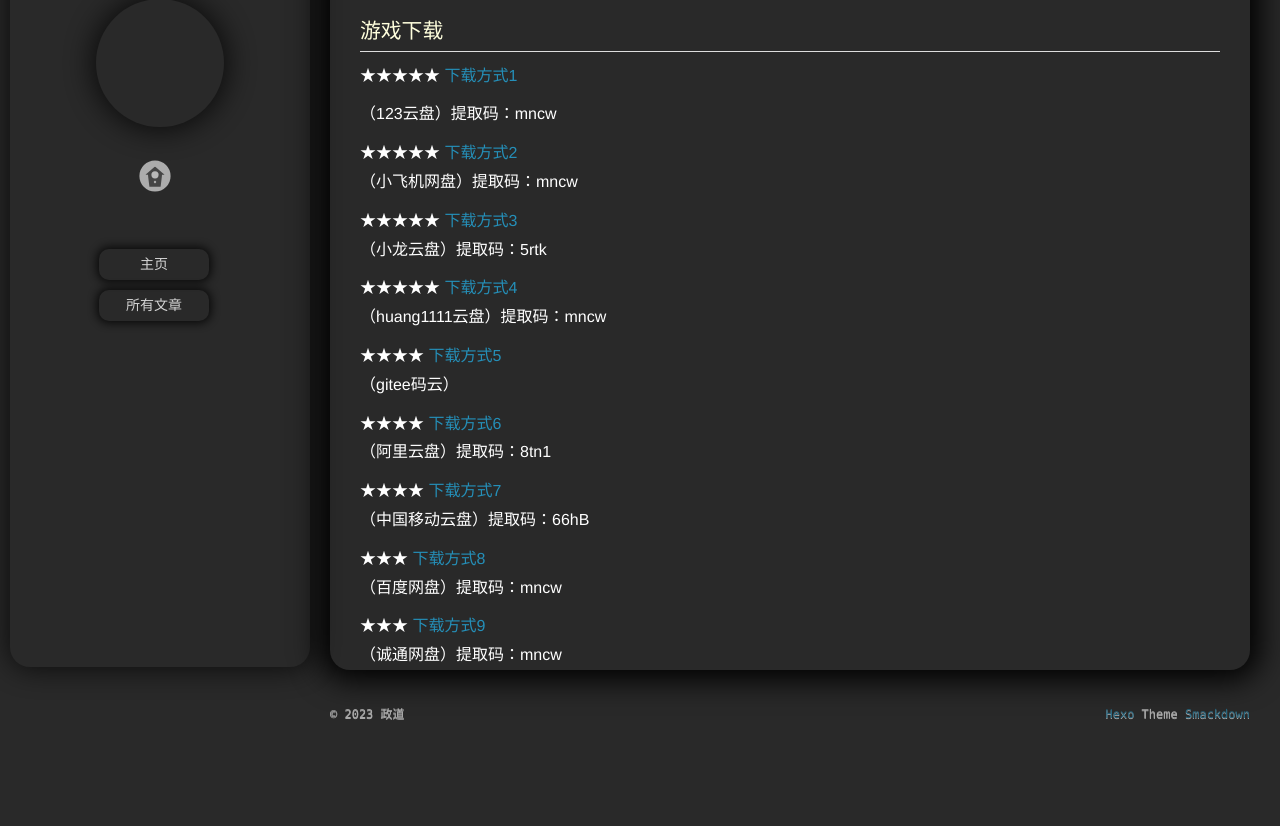
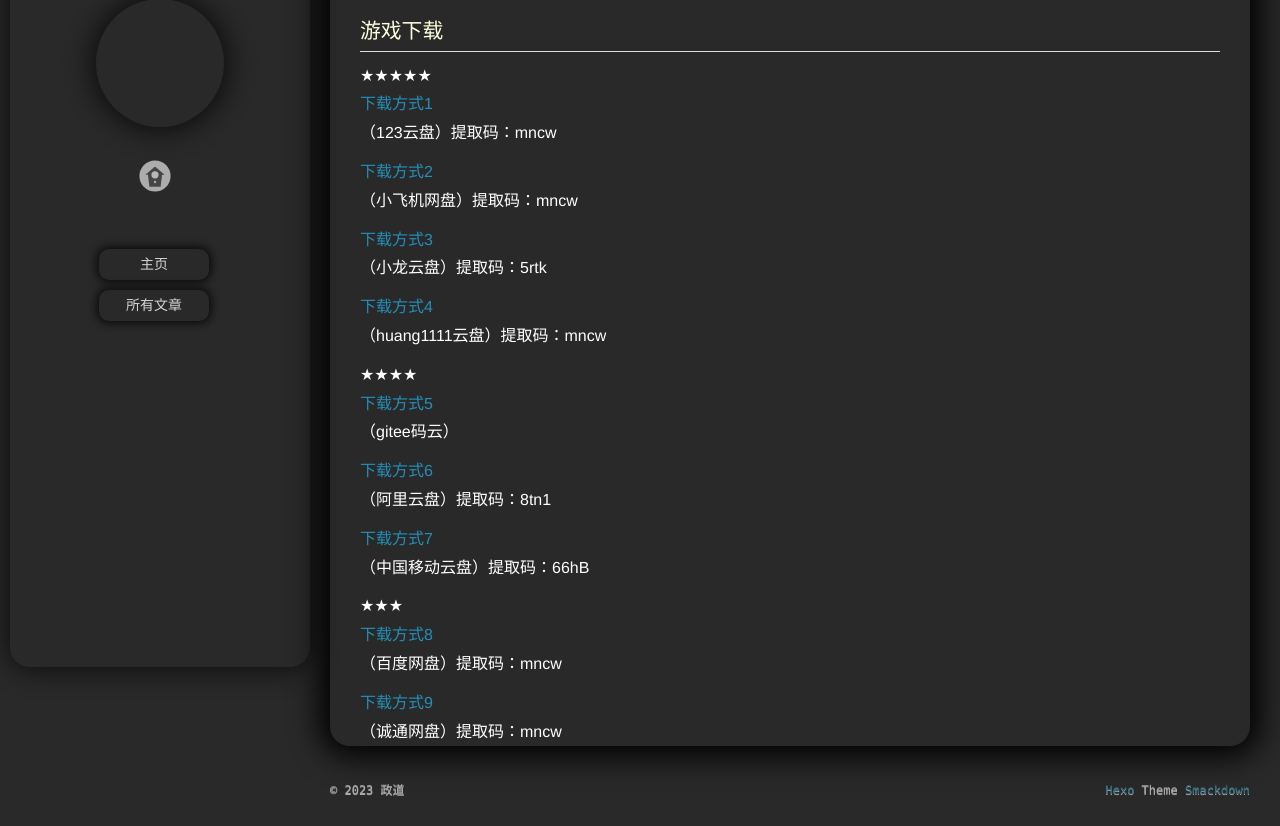
Before and after one commit to zhengdao920/zhengdao920.github.io, a plain HTML site: page 2023/04/30/模拟崇文v1-0-0介绍/index.html in a window 1280 px wide. Shown: the part 123-949 px from the top of the page. Before the commit the page ends 873 px from the top, so only its background shows below. Drawn offline with nearby package versions, Linux system fonts and the light colour scheme; some packages are replaced by stand-ins of ours; a script that the page names is missing.

Commit message:
Site updated: 2023-04-30 16:29:56

```diff
--- a/2023/04/30/模拟崇文v1-0-0介绍/index.html
+++ b/2023/04/30/模拟崇文v1-0-0介绍/index.html
@@ -9,15 +9,15 @@
 
 
   <meta name="viewport" content="width=device-width, initial-scale=1, maximum-scale=1">
-  <meta name="description" content="游戏介绍游戏下载★★★★★ 下载方式1 （123云盘）提取码：mncw ★★★★★ 下载方式2（小飞机网盘）提取码：mncw ★★★★★ 下载方式3（小龙云盘）提取码：5rtk ★★★★★ 下载方式4（huang1111云盘）提取码：mncw ★★★★ 下载方式5（gitee码云） ★★★★ 下载方式6（阿里云盘）提取码：8tn1 ★★★★ 下载方式7（中国移动云盘）提取码：66hB ★★★ 下载">
+  <meta name="description" content="游戏介绍游戏下载★★★★★下载方式1（123云盘）提取码：mncw 下载方式2（小飞机网盘）提取码：mncw  下载方式3（小龙云盘）提取码：5rtk 下载方式4（huang1111云盘）提取码：mncw ★★★★下载方式5（gitee码云）  下载方式6（阿里云盘）提取码：8tn1 下载方式7（中国移动云盘）提取码：66hB ★★★下载方式8（百度网盘）提取码：mncw  下载方式9（诚通网盘）">
 <meta property="og:type" content="article">
 <meta property="og:title" content="模拟崇文v1.0.0介绍">
 <meta property="og:url" content="http://example.com/2023/04/30/%E6%A8%A1%E6%8B%9F%E5%B4%87%E6%96%87v1-0-0%E4%BB%8B%E7%BB%8D/index.html">
 <meta property="og:site_name" content="政道的网站">
-<meta property="og:description" content="游戏介绍游戏下载★★★★★ 下载方式1 （123云盘）提取码：mncw ★★★★★ 下载方式2（小飞机网盘）提取码：mncw ★★★★★ 下载方式3（小龙云盘）提取码：5rtk ★★★★★ 下载方式4（huang1111云盘）提取码：mncw ★★★★ 下载方式5（gitee码云） ★★★★ 下载方式6（阿里云盘）提取码：8tn1 ★★★★ 下载方式7（中国移动云盘）提取码：66hB ★★★ 下载">
+<meta property="og:description" content="游戏介绍游戏下载★★★★★下载方式1（123云盘）提取码：mncw 下载方式2（小飞机网盘）提取码：mncw  下载方式3（小龙云盘）提取码：5rtk 下载方式4（huang1111云盘）提取码：mncw ★★★★下载方式5（gitee码云）  下载方式6（阿里云盘）提取码：8tn1 下载方式7（中国移动云盘）提取码：66hB ★★★下载方式8（百度网盘）提取码：mncw  下载方式9（诚通网盘）">
 <meta property="og:locale">
 <meta property="article:published_time" content="2023-04-29T16:00:00.000Z">
-<meta property="article:modified_time" content="2023-04-30T08:27:20.545Z">
+<meta property="article:modified_time" content="2023-04-30T08:29:20.133Z">
 <meta property="article:author" content="政道">
 <meta name="twitter:card" content="summary">
 
@@ -191,16 +191,15 @@
 
     <div class="article-entry" itemprop="articleBody">
 
-        <h2 id="游戏介绍"><a href="#游戏介绍" class="headerlink" title="游戏介绍"></a>游戏介绍</h2><h2 id="游戏下载"><a href="#游戏下载" class="headerlink" title="游戏下载"></a>游戏下载</h2><p>★★★★★ <a target="_blank" rel="noopener" href="https://www.123pan.com/s/O9yUVv-PfhH3.html">下载方式1</a></p>
-<p>（123云盘）提取码：mncw</p>
-<p>★★★★★ <a target="_blank" rel="noopener" href="https://www.feijix.com/s/9f8GbgI?code=mncw">下载方式2</a><br>（小飞机网盘）提取码：mncw</p>
-<p>★★★★★ <a target="_blank" rel="noopener" href="https://wx.stariverpan.com/web/share/?lang=zh&shareId=NjU5MDY0NTYxNTU0NDI3OTA0&type=clouds">下载方式3</a><br>（小龙云盘）提取码：5rtk</p>
-<p>★★★★★ <a target="_blank" rel="noopener" href="https://pan.huang1111.cn/s/KqGduY">下载方式4</a><br>（huang1111云盘）提取码：mncw</p>
-<p>★★★★ <a target="_blank" rel="noopener" href="https://gitee.com/zhengdao920/monichongwen.git">下载方式5</a><br>（gitee码云）</p>
-<p>★★★★ <a target="_blank" rel="noopener" href="https://www.aliyundrive.com/s/oViDxrezZ3y">下载方式6</a><br>（阿里云盘）提取码：8tn1</p>
-<p>★★★★ <a target="_blank" rel="noopener" href="https://caiyun.139.com/m/i?0C5CJDmNj9uVU">下载方式7</a><br>（中国移动云盘）提取码：66hB</p>
-<p>★★★ <a target="_blank" rel="noopener" href="https://pan.baidu.com/s/1djRuMxjDBUiir-rsebnRcw?pwd=mncw">下载方式8</a><br>（百度网盘）提取码：mncw</p>
-<p>★★★ <a target="_blank" rel="noopener" href="https://url29.ctfile.com/d/39607129-55794906-879d0b?p=mncw">下载方式9</a><br>（诚通网盘）提取码：mncw</p>
+        <h2 id="游戏介绍"><a href="#游戏介绍" class="headerlink" title="游戏介绍"></a>游戏介绍</h2><h2 id="游戏下载"><a href="#游戏下载" class="headerlink" title="游戏下载"></a>游戏下载</h2><p>★★★★★<br><a target="_blank" rel="noopener" href="https://www.123pan.com/s/O9yUVv-PfhH3.html">下载方式1</a><br>（123云盘）提取码：mncw</p>
+<p><a target="_blank" rel="noopener" href="https://www.feijix.com/s/9f8GbgI?code=mncw">下载方式2</a><br>（小飞机网盘）提取码：mncw</p>
+<p> <a target="_blank" rel="noopener" href="https://wx.stariverpan.com/web/share/?lang=zh&shareId=NjU5MDY0NTYxNTU0NDI3OTA0&type=clouds">下载方式3</a><br>（小龙云盘）提取码：5rtk</p>
+<p><a target="_blank" rel="noopener" href="https://pan.huang1111.cn/s/KqGduY">下载方式4</a><br>（huang1111云盘）提取码：mncw</p>
+<p>★★★★<br><a target="_blank" rel="noopener" href="https://gitee.com/zhengdao920/monichongwen.git">下载方式5</a><br>（gitee码云）</p>
+<p> <a target="_blank" rel="noopener" href="https://www.aliyundrive.com/s/oViDxrezZ3y">下载方式6</a><br>（阿里云盘）提取码：8tn1</p>
+<p><a target="_blank" rel="noopener" href="https://caiyun.139.com/m/i?0C5CJDmNj9uVU">下载方式7</a><br>（中国移动云盘）提取码：66hB</p>
+<p>★★★<br><a target="_blank" rel="noopener" href="https://pan.baidu.com/s/1djRuMxjDBUiir-rsebnRcw?pwd=mncw">下载方式8</a><br>（百度网盘）提取码：mncw</p>
+<p> <a target="_blank" rel="noopener" href="https://url29.ctfile.com/d/39607129-55794906-879d0b?p=mncw">下载方式9</a><br>（诚通网盘）提取码：mncw</p>
 
 
     </div>
```
Also changed, not shown: index.html (+9 -10 lines).
